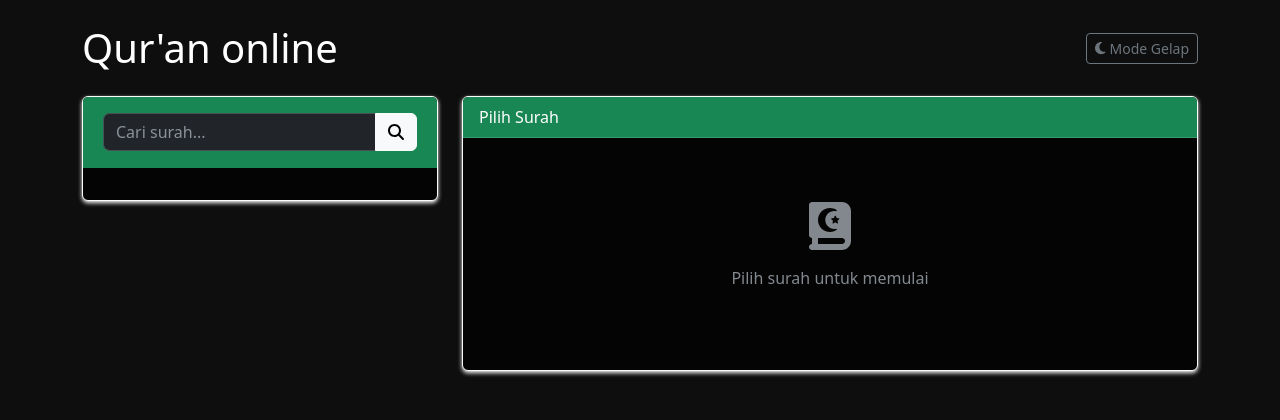
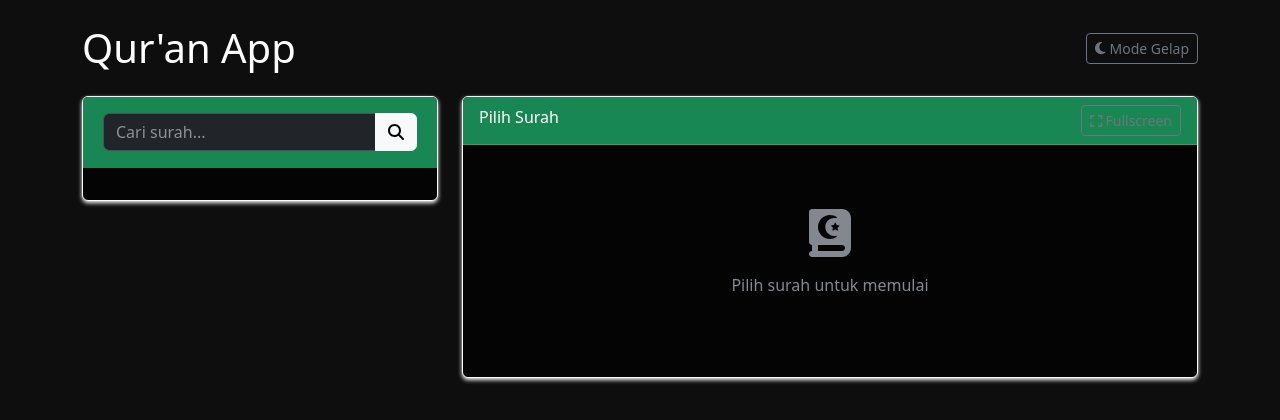
Before and after one commit to dickyfaisal11/quran1, a Flask app: page / in a window 1280 px wide. Shown: the top 420 px of the page. Run offline with Flask 3, Linux system fonts and the light colour scheme; data that the repository does not hold is empty.

Commit message:
Add files via upload

```diff
--- a/templates/index.html
+++ b/templates/index.html
@@ -13,7 +13,7 @@
 <body>
     <div class="container mt-4">
         <div class="d-flex justify-content-between align-items-center mb-4">
-            <h1 class="text-center mb-0">Qur'an online</h1>
+            <h1 class="text-center mb-0">Qur'an App</h1>
             <button id="themeToggle" class="btn btn-sm btn-outline-secondary">
                 <i class="fas fa-moon"></i> Mode Gelap
             </button>
@@ -40,7 +40,6 @@
     {{ surah.nama_latin }}
     <small class="ms-2" style="display: block; margin-top: 5px;">({{ surah.arti }})</small>
 </a>
-
                             {% endfor %}
                         </div>
                     </div>
@@ -53,6 +52,10 @@
                     <div class="card-header bg-success text-white d-flex justify-content-between">
                         <span id="surahTitle">Pilih Surah</span>
                         <div id="surahInfo"></div>
+                        <!-- Tombol Fullscreen -->
+                        <button id="fullscreenToggle" class="btn btn-sm btn-outline-secondary">
+                            <i class="fas fa-expand"></i> Fullscreen
+                        </button>
                     </div>
                     <div class="card-body" id="ayatContainer">
                         <div class="text-center text-muted py-5">
@@ -94,6 +97,24 @@
                 html.setAttribute('data-bs-theme', 'dark');
                 localStorage.setItem('theme', 'dark');
                 themeToggle.innerHTML = '<i class="fas fa-sun"></i> Mode Terang';
+            }
+        });
+
+        // Fullscreen Toggle
+        const fullscreenToggle = document.getElementById('fullscreenToggle');
+        const ayatContainer = document.getElementById('ayatContainer');
+
+        fullscreenToggle.addEventListener('click', () => {
+            if (window.innerWidth <= 768) { // Cek jika lebar layar kecil (mobile)
+                if (ayatContainer.classList.contains('fullscreen-mode')) {
+                    // Kembali dari fullscreen
+                    ayatContainer.classList.remove('fullscreen-mode');
+                    fullscreenToggle.innerHTML = '<i class="fas fa-expand"></i> Fullscreen';
+                } else {
+                    // Masuk ke fullscreen
+                    ayatContainer.classList.add('fullscreen-mode');
+                    fullscreenToggle.innerHTML = '<i class="fas fa-compress"></i> Kembali';
+                }
             }
         });
 
```
Lines whose indentation alone changed are shown as unchanged.
